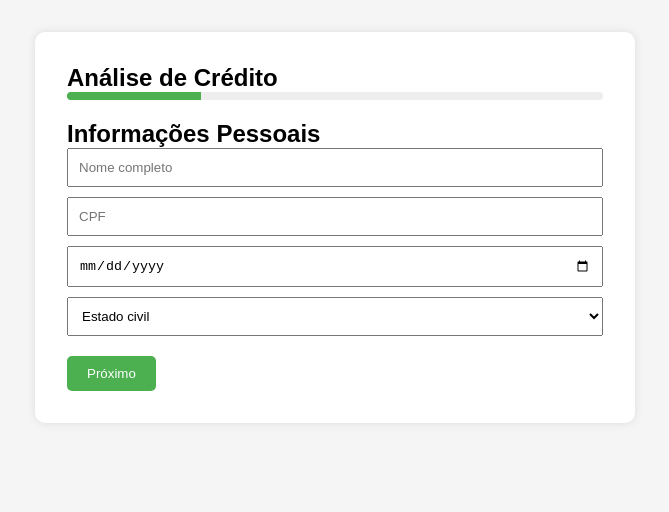
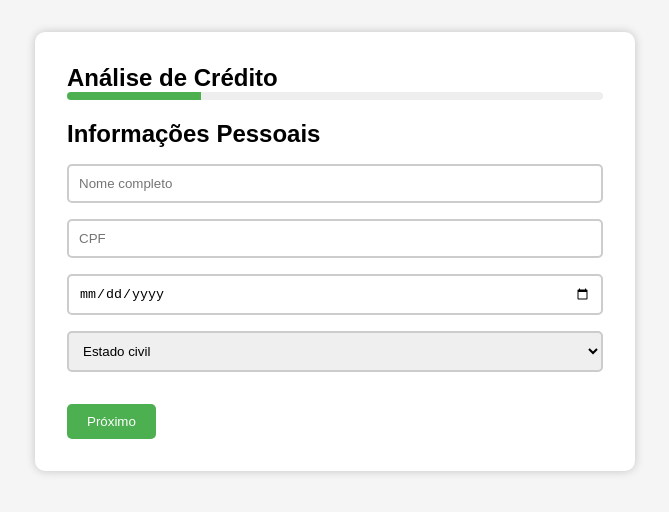
Before and after one commit to lucasrochabz/credit-rating, a React (Vite) app: page / in a window 1280 px wide. Shown: the top 512 px of the page, without its empty margins (305-974 px from the left). Built offline with nearby package versions, Linux system fonts and the light colour scheme.

Commit message:
corrigindo layout das mensagens de erro

```diff
--- a/src/App.jsx
+++ b/src/App.jsx
@@ -62,7 +62,7 @@ export const App = () => {
       <h2>Análise de Crédito</h2>
       <ProgressBar currentStep={step} totalSteps={steps.length} />
 
-      <h2>{steps[step].label}</h2>
+      <h2 className="title">{steps[step].label}</h2>
       <Formik
         initialValues={initialValues}
         validationSchema={validationSchemas[step]}
--- a/src/components/Step3.jsx
+++ b/src/components/Step3.jsx
@@ -18,6 +18,7 @@ export const Step3 = () => {
       <ErrorMessage name="tempoEmprego" component="div" className="error" />
 
       <div>
+        <div className="radio-group">
           <label>
             <Field type="radio" name="tipoEmprego" value="CLT" />
             CLT
@@ -26,6 +27,7 @@ export const Step3 = () => {
             <Field type="radio" name="tipoEmprego" value="Autônomo" />
             Autônomo
           </label>
+        </div>
         <ErrorMessage name="tipoEmprego" component="div" className="error" />
       </div>
     </>
--- a/src/components/Step4.jsx
+++ b/src/components/Step4.jsx
@@ -22,6 +22,7 @@ export const Step4 = () => {
       <ErrorMessage name="finalidade" component="div" className="error" />
 
       <div>
+        <div className="radio-group">
           <label>
             <Field type="radio" name="score" value="baixo" />
             Score baixo
@@ -34,6 +35,7 @@ export const Step4 = () => {
             <Field type="radio" name="score" value="alto" />
             Score alto
           </label>
+        </div>
         <ErrorMessage name="score" component="div" className="error" />
       </div>
     </>
--- a/src/index.css
+++ b/src/index.css
@@ -4,44 +4,48 @@
   box-sizing: border-box;
 }
 
+:root {
+  --bg-color: #f5f5f5;
+  --green-color: #4caf50;
+  --gray-color: #cccccc;
+  --red-color: #ff0000;
+  --white-color: #ffffff;
+}
+
 body {
+  background: var(--bg-color);
   font-family: Arial, sans-serif;
-  background: #f5f5f5;
   padding: 2rem;
 }
 
 .container {
-  background: white;
+  background: var(--white-color);
+  max-width: 600px;
   padding: 2rem;
-  max-width: 600px;
+  border-radius: 10px;
+  box-shadow: 0 0 10px rgba(0, 0, 0, 0.2);
   margin: auto;
-  border-radius: 10px;
-  box-shadow: 0 0 10px rgba(0, 0, 0, 0.1);
+}
+
+form {
+  display: flex;
+  flex-direction: column;
 }
 
 input, select {
-  width: 100%;
-  margin-bottom: 10px;
+  border: 2px solid var(--gray-color);
+  border-radius: 5px;
   padding: 10px;
+  margin-top: 1rem;
 }
 
-button {
-  margin-top: 10px;
-  padding: 10px 20px;
-  background: #4caf50;
-  color: white;
-  border: none;
-  border-radius: 5px;
-  cursor: pointer;
-}
-
-button:disabled {
-  cursor: wait;
-  background-color: #ccc;
+.radio-group {
+  display: flex;
+  gap: 1rem;
 }
 
 .error {
-  color: red;
+  color: var(--red-color);
   font-size: 0.85rem;
 }
 
@@ -50,12 +54,38 @@ button:disabled {
   height: 8px;
   width: 100%;
   border-radius: 10px;
+  overflow: hidden;
   margin-bottom: 20px;
-  overflow: hidden;
 }
 
 .progress {
+  background: var(--green-color);
   height: 100%;
-  background: #4caf50;
   transition: width 0.3s;
 }
+
+button {
+  background: var(--green-color);
+  color: var(--white-color);
+  border-radius: 5px;
+  border: none;
+  cursor: pointer;
+  padding: 10px 20px;
+  margin-top: 2rem;
+}
+
+button:disabled {
+  background-color: var(--gray-color);
+  cursor: wait;
+}
+
+button[type='button'] {
+  background-color: transparent;
+  border: 1px solid var(--green-color);
+  color: var(--green-color);
+}
+
+.buttons {
+  display: flex;
+  justify-content: space-between;
+}
```
Lines whose indentation alone changed are shown as unchanged.
